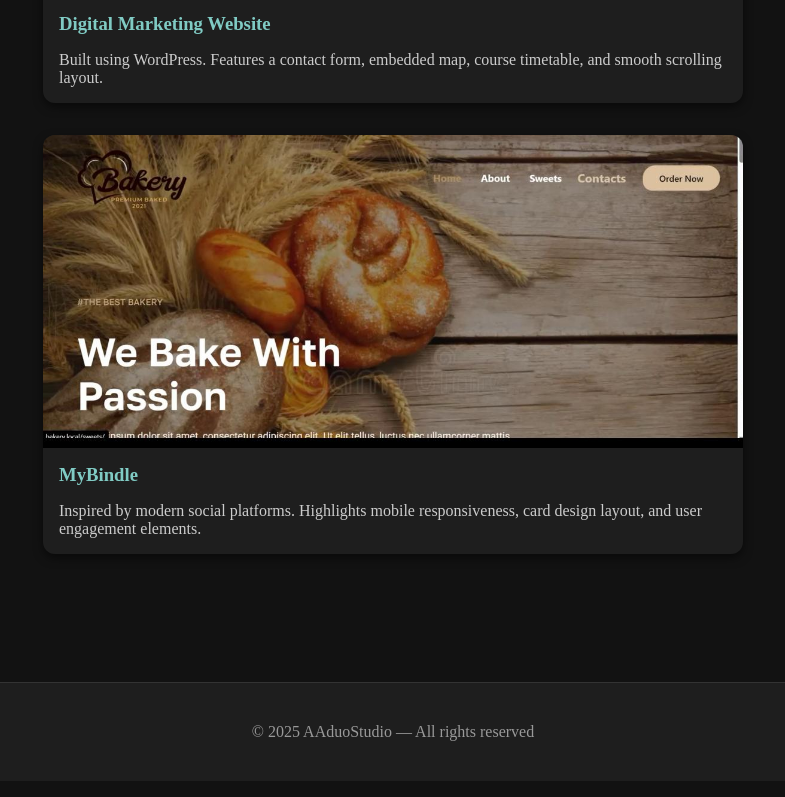
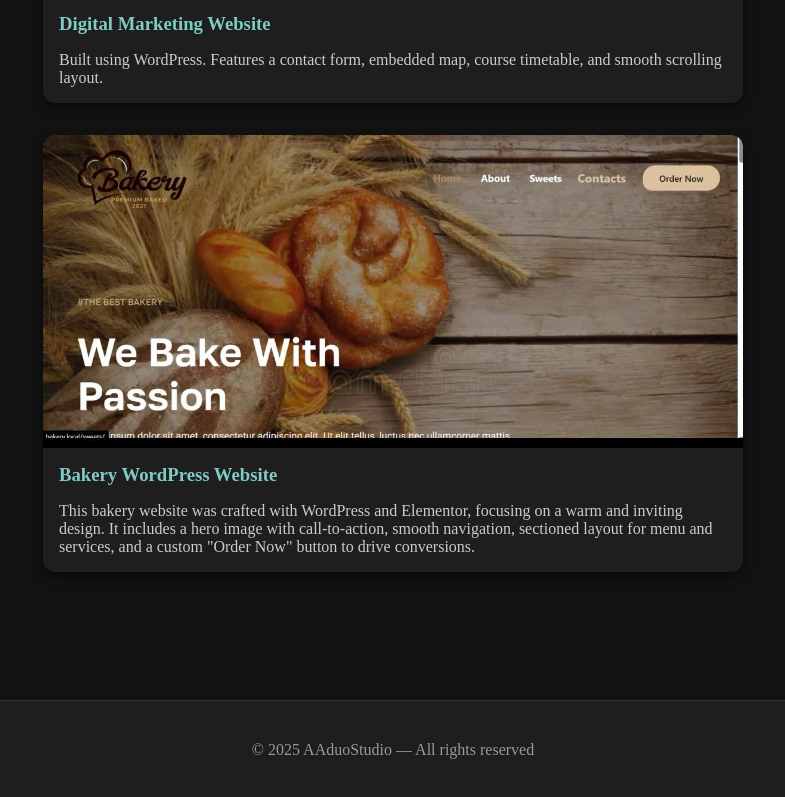
Before and after one commit to AAduoStudio/AAduoStudio-portfolio, a plain HTML site: page index.html in a window 1280 px wide. Shown: the part 2209-3006 px from the top of the page, without its empty margins (247-1032 px from the left). Drawn offline with Linux system fonts and the light colour scheme.

Commit message:
Update index.html

```diff
--- a/index.html
+++ b/index.html
@@ -178,9 +178,9 @@
     </div>
 
     <div class="project">
-      <img src="Web03-01.jpeg" alt="MyBindle Social App">
-      <h3>MyBindle</h3>
-      <p>Inspired by modern social platforms. Highlights mobile responsiveness, card design layout, and user engagement elements.</p>
+      <img src="Web03-01.jpeg" alt="Bakery Website">
+      <h3>Bakery WordPress Website</h3>
+      <p>This bakery website was crafted with WordPress and Elementor, focusing on a warm and inviting design. It includes a hero image with call-to-action, smooth navigation, sectioned layout for menu and services, and a custom "Order Now" button to drive conversions.</p>
     </div>
 
   </section>
```
